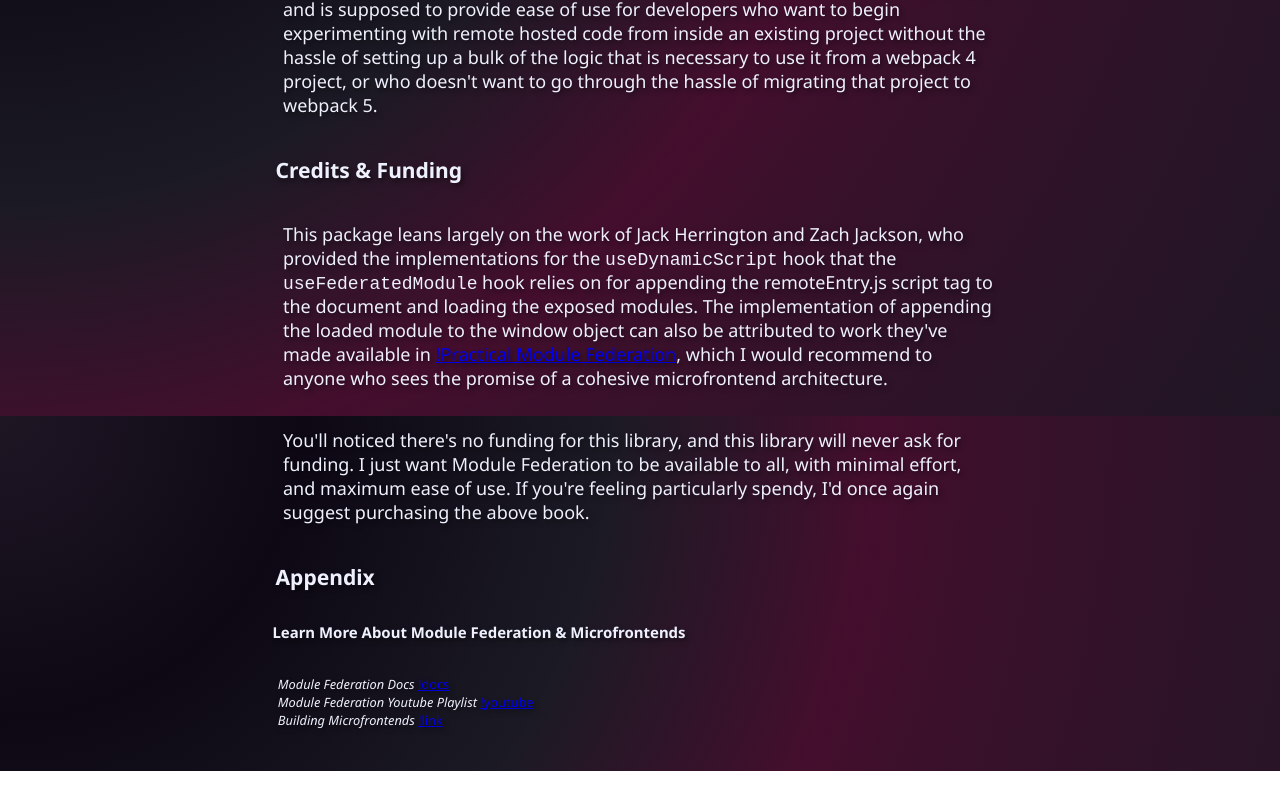
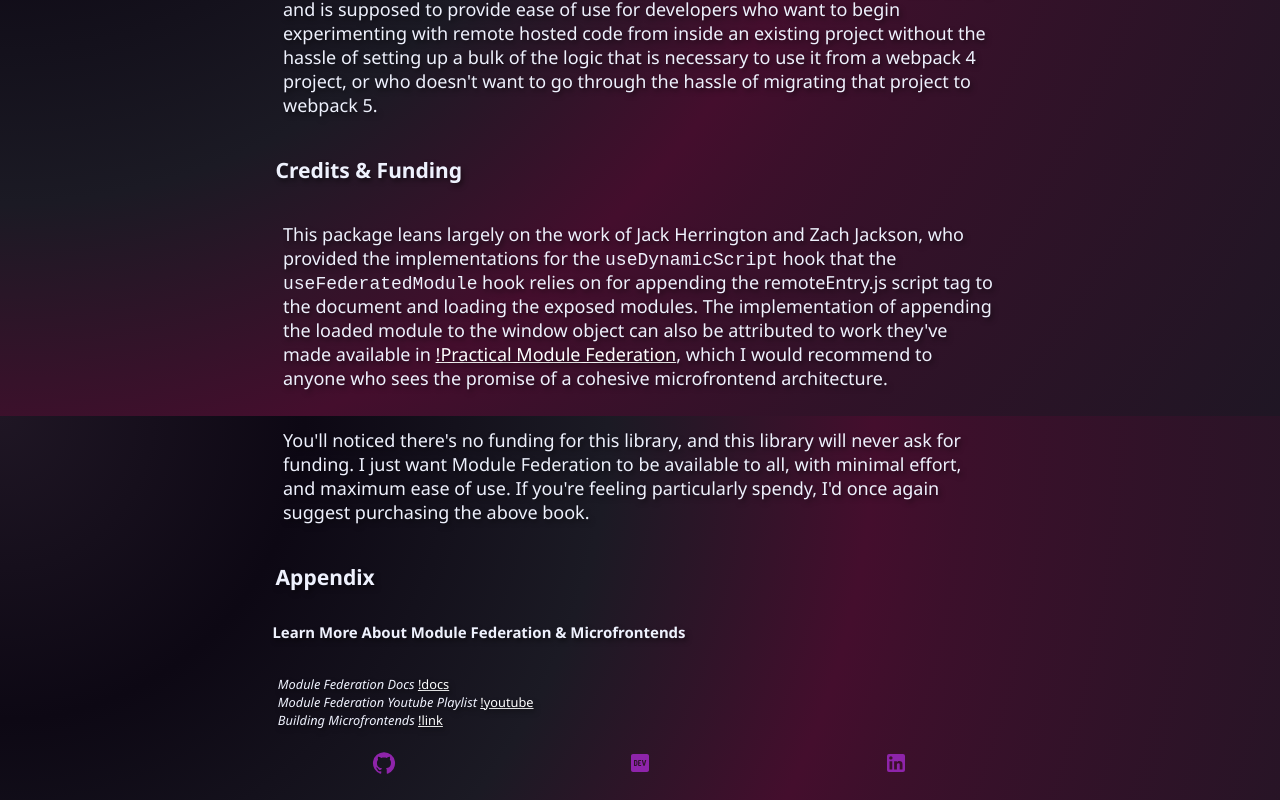
Before and after one commit to DeMe0/RFML-React-Site, a React (Create React App) app: page /docs in a window 1280 px wide. Shown: the part 5324-6124 px from the top of the page. Before the commit the page ends 6095 px from the top, so only its background shows below. Built offline with nearby package versions, Linux system fonts and the light colour scheme.

Commit message:
about to revise appbar for menu addition

```diff
--- a/src/App.css
+++ b/src/App.css
@@ -101,6 +101,14 @@ footer {
   min-height: 100vh;
 }
 
+#home a:visited,
+#docs a:visited {
+  color: skyblue;
+}
+a {
+  color: white;
+}
+
 #intro,
 #blurb {
   margin: 0 0.5em 0 0.5em;
@@ -197,6 +205,7 @@ footer {
       rgba(0, 0, 0, 0.25) 200%
     );
   background-blend-mode: multiply;
+  color: white !important;
 }
 
 #getStartedButton {
--- a/src/components/ButtonAppBar.js
+++ b/src/components/ButtonAppBar.js
@@ -8,8 +8,140 @@ import {
   Typography,
   Button,
   IconButton,
+  Menu,
+  Container,
+  Tooltip,
+  MenuItem,
+  Avatar,
 } from "@mui/material";
 import MenuIcon from "@mui/icons-material/Menu";
+
+const pages = ["Products", "Pricing", "Blog"];
+const settings = ["Profile", "Account", "Dashboard", "Logout"];
+
+// const ResponsiveAppBar = () => {
+// export default function ButtonAppBar() {
+//   const [anchorElNav, setAnchorElNav] = React.useState(null);
+//   const [anchorElUser, setAnchorElUser] = React.useState(null);
+
+//   const handleOpenNavMenu = (event) => {
+//     setAnchorElNav(event.currentTarget);
+//   };
+//   const handleOpenUserMenu = (event) => {
+//     setAnchorElUser(event.currentTarget);
+//   };
+
+//   const handleCloseNavMenu = () => {
+//     setAnchorElNav(null);
+//   };
+
+//   const handleCloseUserMenu = () => {
+//     setAnchorElUser(null);
+//   };
+
+//   return (
+//     <AppBar position="static">
+//       <Container maxWidth="xl">
+//         <Toolbar disableGutters>
+//           <Typography
+//             variant="h6"
+//             noWrap
+//             component="div"
+//             sx={{ mr: 2, display: { xs: "none", md: "flex" } }}
+//           >
+//             LOGO
+//           </Typography>
+
+//           <Box sx={{ flexGrow: 1, display: { xs: "flex", md: "none" } }}>
+//             <IconButton
+//               size="large"
+//               aria-label="account of current user"
+//               aria-controls="menu-appbar"
+//               aria-haspopup="true"
+//               onClick={handleOpenNavMenu}
+//               color="inherit"
+//             >
+//               <MenuIcon />
+//             </IconButton>
+//             <Menu
+//               id="menu-appbar"
+//               anchorEl={anchorElNav}
+//               anchorOrigin={{
+//                 vertical: "bottom",
+//                 horizontal: "left",
+//               }}
+//               keepMounted
+//               transformOrigin={{
+//                 vertical: "top",
+//                 horizontal: "left",
+//               }}
+//               open={Boolean(anchorElNav)}
+//               onClose={handleCloseNavMenu}
+//               sx={{
+//                 display: { xs: "block", md: "none" },
+//               }}
+//             >
+//               {pages.map((page) => (
+//                 <MenuItem key={page} onClick={handleCloseNavMenu}>
+//                   <Typography textAlign="center">{page}</Typography>
+//                 </MenuItem>
+//               ))}
+//             </Menu>
+//           </Box>
+//           <Typography
+//             variant="h6"
+//             noWrap
+//             component="div"
+//             sx={{ flexGrow: 1, display: { xs: "flex", md: "none" } }}
+//           >
+//             LOGO
+//           </Typography>
+//           <Box sx={{ flexGrow: 1, display: { xs: "none", md: "flex" } }}>
+//             {pages.map((page) => (
+//               <Button
+//                 key={page}
+//                 onClick={handleCloseNavMenu}
+//                 sx={{ my: 2, color: "white", display: "block" }}
+//               >
+//                 {page}
+//               </Button>
+//             ))}
+//           </Box>
+
+//           <Box sx={{ flexGrow: 0 }}>
+//             <Tooltip title="Open settings">
+//               <IconButton onClick={handleOpenUserMenu} sx={{ p: 0 }}>
+//                 <Avatar alt="Remy Sharp" src="/static/images/avatar/2.jpg" />
+//               </IconButton>
+//             </Tooltip>
+//             <Menu
+//               sx={{ mt: "45px" }}
+//               id="menu-appbar"
+//               anchorEl={anchorElUser}
+//               anchorOrigin={{
+//                 vertical: "top",
+//                 horizontal: "right",
+//               }}
+//               keepMounted
+//               transformOrigin={{
+//                 vertical: "top",
+//                 horizontal: "right",
+//               }}
+//               open={Boolean(anchorElUser)}
+//               onClose={handleCloseUserMenu}
+//             >
+//               {settings.map((setting) => (
+//                 <MenuItem key={setting} onClick={handleCloseUserMenu}>
+//                   <Typography textAlign="center">{setting}</Typography>
+//                 </MenuItem>
+//               ))}
+//             </Menu>
+//           </Box>
+//         </Toolbar>
+//       </Container>
+//     </AppBar>
+//   );
+// }
 
 export default function ButtonAppBar() {
   return (
--- a/src/pages/Docs.js
+++ b/src/pages/Docs.js
@@ -1,6 +1,9 @@
 import React from "react";
 import ArticleTwoToneIcon from "@mui/icons-material/ArticleTwoTone";
-import { Fab } from "@mui/material";
+import { Link, Fab } from "@mui/material";
+import GitHubIcon from "@mui/icons-material/GitHub";
+import LinkedInIcon from "@mui/icons-material/LinkedIn";
+import LogoDevIcon from "@mui/icons-material/LogoDev";
 
 const Docs = () => {
   return (
@@ -301,6 +304,17 @@ const Docs = () => {
           </a>
         </p>
       </div>
+      <footer id="footer">
+        <Link href="https://github.com/nicholasgalante1997">
+          <GitHubIcon />
+        </Link>
+        <Link>
+          <LogoDevIcon />
+        </Link>
+        <Link href="https://www.linkedin.com/in/nicholas-galante-1963041a2/">
+          <LinkedInIcon />
+        </Link>
+      </footer>
     </div>
   );
 };
```
